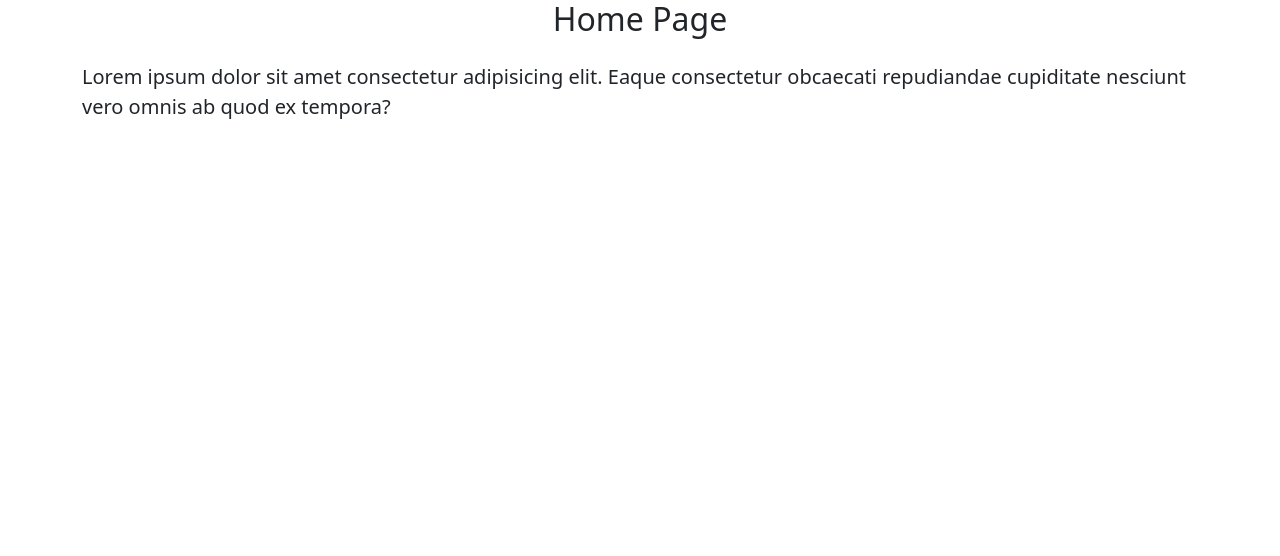
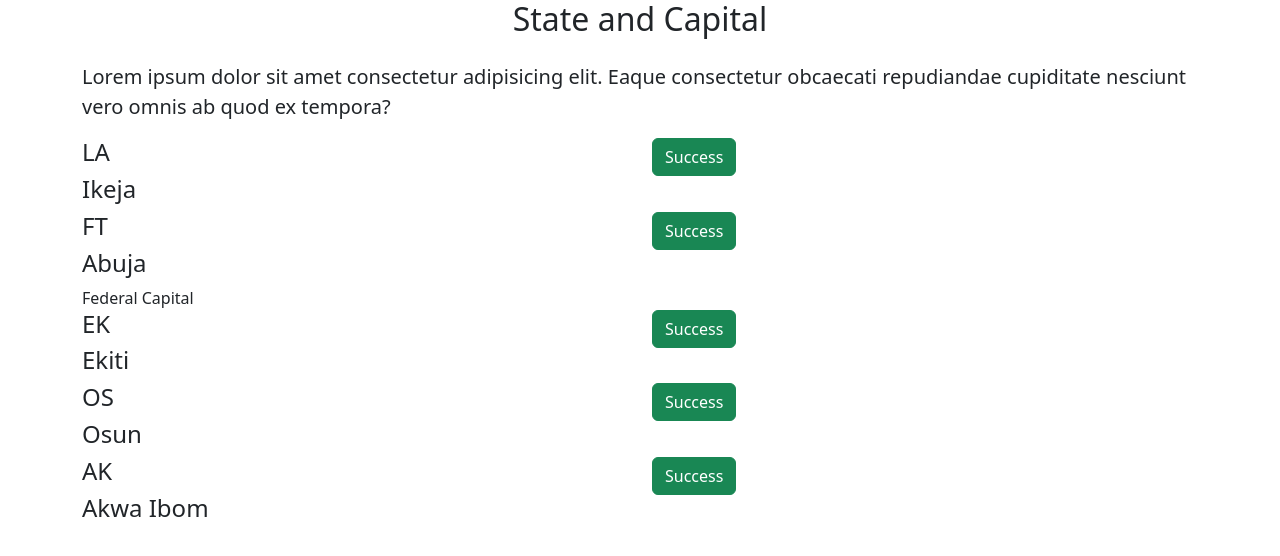
Before and after one commit to cloud-station/jobListing, a Flask app: page / in a window 1280 px wide. Shown: the top 556 px of the page. Run offline with Flask 2, Linux system fonts and the light colour scheme.

Commit message:
state object list, api link added

```diff
--- a/app.py
+++ b/app.py
@@ -1,12 +1,45 @@
-from flask import Flask, render_template
+from flask import Flask, render_template, jsonify
 
 
 app = Flask(__name__)
 
+STATES = [
+  {
+    'id' : 5,
+    'abbr': 'LA',
+    'capital': 'Ikeja'
+  },
+    {
+    'id' : 2,
+    'abbr': 'FT',
+    'capital': 'Abuja',
+    'geo': 'Federal Capital',
+  },
+    {
+    'id' : 1,
+    'abbr': 'EK',
+    'capital': 'Ekiti'
+  },
+    {
+    'id' : 7,
+    'abbr': 'OS',
+    'capital': 'Osun'
+  },
+    {
+    'id' : 9,
+    'abbr': 'AK',
+    'capital': 'Akwa Ibom'
+  }
+]
 
 @app.route('/')
 def home():
-    return render_template('index.html')
+    return render_template('index.html', states=STATES,title = 'State and Capital')
+
+
+@app.route('/api/states')
+def api():
+  return jsonify(STATES)
 
 
 if __name__ == '__main__':
--- a/templates/index.html
+++ b/templates/index.html
@@ -5,16 +5,24 @@
   <meta http-equiv="X-UA-Compatible" content="IE=edge">
   <meta name="viewport" content="width=device-width, initial-scale=1.0">
   <link href="https://cdn.jsdelivr.net/npm/bootstrap@5.3.0-alpha1/dist/css/bootstrap.min.css" rel="stylesheet" integrity="sha384-GLhlTQ8iRABdZLl6O3oVMWSktQOp6b7In1Zl3/Jr59b6EGGoI1aFkw7cmDA6j6gD" crossorigin="anonymous">
-  <title>Home page</title>
+  <title>{{title}}</title>
 </head>
 <body>
   <div class="container">
-  <header>
-    <h2 class='text-center mb-4' >Home Page</h2>
+  <div>
+    <h2 class='text-center mb-4' > {{ title }}</h2>
     <p class='lead'>
       Lorem ipsum dolor sit amet consectetur adipisicing elit. Eaque consectetur obcaecati repudiandae cupiditate nesciunt vero omnis ab quod ex tempora?
     </p>
-  </header>
+    <div>
+      <div class='row'>
+        {% for state in states %}
+        {% include 'state-item.html' %}
+        {% endfor %}
+
+      </div>
+    </div>
+  </div>
     </div>
 </body>
 </html>
--- /dev/null
+++ b/templates/state-item.html
@@ -0,0 +1,12 @@
+        <div class='col-6'>
+          <h4>{{ state['abbr'] }}</h4>
+
+          <h4>{{ state['capital'] }}</h4>
+          {% if 'geo' in state %}
+            <span> {{ state['geo'] }} </span>
+          {% endif %}
+        </div>
+        <div class='col-6'>
+          <button type="button" class="btn btn-success">Success</button>
+
+        </div>
```
